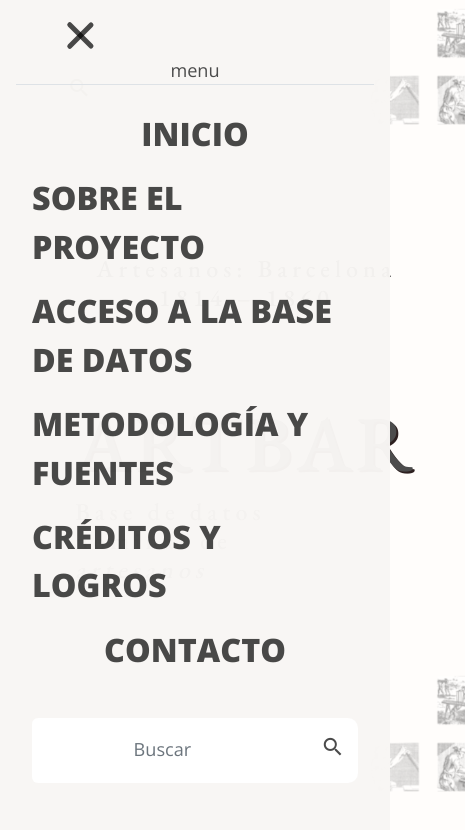
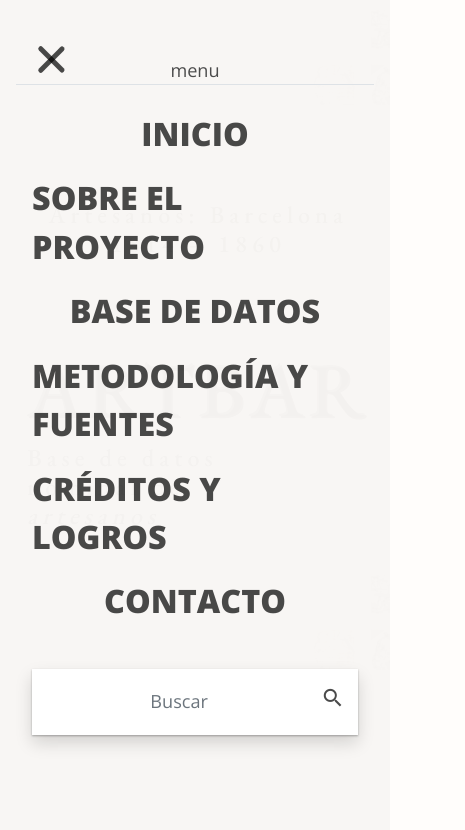
Before and after one commit to prrr17/Artbar, a plain HTML site: page index.html in a window 390 px wide. Both pictures are taken after a click on the label "Toggle navigation". Shown: the whole page, 465 px wide, since content can reach past the window. Drawn offline with nearby package versions, Linux system fonts and the light colour scheme; files that its build step writes are made by us from their sources.

Commit message:
form fixed, and others

```diff
--- a/index.html
+++ b/index.html
@@ -71,7 +71,7 @@
               </div>
               <div class="modal-body">
                 <ul
-                  class="navbar-nav d-flex flex-column justify-content-center align-items-center"
+                  class="navbar-nav justify-content-center align-items-center"
                   id="navbar-list"
                 >
                   <li class="nav-item">
@@ -89,7 +89,7 @@
                       class="nav-link"
                       href="/base-datos.html"
                       id="base-datos-link"
-                      >ACCESO A LA BASE DE DATOS</a
+                      >BASE DE DATOS</a
                     >
                   </li>
                   <li class="nav-item">
@@ -111,7 +111,7 @@
                     >
                   </li>
                 </ul>
-                <div class="search-wrapper">
+                <div class="search-wrapper shadow">
                   <form class="d-flex" id="search-form-in">
                     <input
                       class="form-control form-buscar"
@@ -119,6 +119,7 @@
                       placeholder="Buscar"
                       aria-label="Buscar"
                       id="search-input-in"
+                      alt="búsqueda"
                     />
                     <button class="btn btn" type="submit" id="search-button-in">
                       <span
@@ -135,31 +136,10 @@
           </div>
         </div>
       </div>
-      <div class="search-wrapper" id="search-wrapper-out">
-        <form class="d-flex" id="search-form-out">
-          <div class="search-box">
-            <input
-              class="form-control"
-              type="search"
-              placeholder="Buscar"
-              aria-label="Buscar"
-              id="search-input-out"
-            />
-            <button class="btn btn" type="submit" id="search-button-out">
-              <span
-                class="material-icons search out"
-                id="google-icon-search-out"
-              >
-                search
-              </span>
-            </button>
-          </div>
-        </form>
-      </div>
     </nav>
 
     <section class="landing-page" id="home">
-      <div class="art-box mx-5 my-5">
+      <div class="art-box">
         <button class="artesanos-title d-flex my-5 px-3 py-2">
           <h5 class="artesanos-text">Artesanos: Barcelona 1814 – 1860</h5>
         </button>
--- a/src/styles.css
+++ b/src/styles.css
@@ -65,6 +65,7 @@
 
   --margin-left: var(--space-xl);
   --margin-top: var(--space-xl);
+  --margin-left-sm-scr: var(--space-m-l);
 
   --bar-width: var(--space-m-l);
   --bar-height: var(--space-3xs);
@@ -72,6 +73,12 @@
   --hamburger-margin: 4%;
   --animation-timing: 200ms ease-in-out;
   --hamburger-height: calc(var(--bar-height) * 3 + var(--hamburger-gap) * 2);
+}
+
+html,
+body {
+  max-width: 100%;
+  overflow-x: hidden;
 }
 
 body {
@@ -95,6 +102,12 @@ main {
   margin-left: var(--margin-left);
   margin-top: var(--margin-top);
   overflow-x: hidden;
+}
+
+@media (max-width: 576px) {
+  main {
+    margin-left: var(--space-m-l);
+  }
 }
 
 h1 {
@@ -144,10 +157,7 @@ a {
 }
 
 /* HEADER */
-
 .artbar-logo {
-  display: flex;
-  justify-content: center;
   display: flex;
   justify-content: center;
   background-image: url('/src/photos/4-black.png');
@@ -156,18 +166,26 @@ a {
   background-repeat: no-repeat;
 }
 
-.navbar-brand img {
+.navbar-brand {
   height: var(--step-0);
   margin-top: var(--margin-top);
+  text-transform: capitalize;
+  opacity: 80%;
+  background-image: linear-gradient (45deg, #ffecec, #ebebeb);
+}
+
+.artbar-logo {
+  color: var(--artbarrojo1);
 }
 
 .artbar-logo:hover {
   background-image: none;
+  color: var(--black-l-op);
 }
 
 /*NAVBAR*/
-
 .navbar {
+  margin-top: var(--space-m-l);
   margin-left: var(--margin-left);
   padding-top: var(--space-m-l);
 }
@@ -213,13 +231,14 @@ a {
 }
 
 /* Underline on hover */
-.nav-item {
+
+.nav-link {
   display: inline-block;
   position: relative;
   color: var(--artblack);
 }
 
-.nav-item::after {
+.nav-link::after {
   content: '';
   position: absolute;
   width: 100%;
@@ -238,7 +257,7 @@ a {
   transition: 0.3s 0s, background-position 0.3s calc(0.3s - var(--_s, 0s));
 }
 
-.nav-item:hover::after {
+.nav-link:hover::after {
   transform: scaleX(1);
   transform-origin: bottom left;
 }
@@ -247,10 +266,6 @@ a {
 .material-icons {
   font-size: var(--step-1) !important;
   color: var(--artblack);
-}
-
-#search-input-out {
-  display: none;
 }
 
 .search-box {
@@ -268,33 +283,28 @@ a {
     0 0 8px rgba(241, 241, 241, 0.6);
 }
 
-.form-control::placeholder {
+#search-input-in {
+  text-align: center;
+  padding-left: var(--margin-left);
+}
+
+#search-input-in::placeholder {
   text-align: center;
   font-size: var(--step-0);
   font-weight: 300;
 }
 
-input {
-  text-align: center;
+input:focus::placeholder {
+  color: transparent;
+  margin-left: var(--margin-left);
 }
 
-::-webkit-input-placeholder {
-  text-align: center;
+#search-input-in .form-control:active:focus {
+  border: none;
+  box-shadow: none;
+  padding-left: var(--margin-left);
 }
 
-:-moz-placeholder {
-  text-align: center;
-}
-
-input:focus::placeholder {
-  color: transparent;
-}
-
-.form-control:active:focus {
-  border: none;
-  box-shadow: none;
-  /* outline: white; no va :() */
-}
 #search-wrapper-in {
   margin: 0 var(--space-3xl) 0 var(--space-3xl);
 }
@@ -302,12 +312,11 @@ input:focus::placeholder {
 #search-form-in {
   background-color: white;
   max-height: fit-content;
-  border-radius: 10px;
+  border-radius: 0px;
   margin-top: var(--space-l);
-}
-
-#search-wrapper-out {
-  margin-top: var(--space-s);
+  border: 2px solid var(--artgray) 0.5;
+  box-shadow: 0 1px 2px rgba(0, 0, 0, 0.3);
+  overflow: hidden;
 }
 
 #menu-modal-label2 {
@@ -322,6 +331,12 @@ input:focus::placeholder {
 /*icons animation (based on WebDevSimplified video)*/
 .hamburger-menu:has(input:checked) + .modal-content {
   translate: 0;
+}
+
+@media (max-width: 576px) {
+  .hamburger-menu {
+    margin-left: calc(var(--space-m-l) * -1) !important;
+  }
 }
 
 .hamburger-menu {
@@ -392,7 +407,7 @@ input:focus::placeholder {
   display: flex;
   align-items: center;
   justify-content: center;
-  margin: var(--space-m-l);
+  margin: var(--margin-left-sm-scr);
 }
 
 .bg-home {
@@ -407,13 +422,22 @@ input:focus::placeholder {
 
 /* based on https://css-tricks.com/cool-hover-effects-that-use-css-text-shadow/ */
 .art-box {
-  margin: 0;
+  margin-top: var(--space-2xl-3xl);
+  padding-left: var(--margin-left);
   display: grid;
   gap: 20px;
   place-content: center;
 }
 
+@media (max-width: 576px) {
+  .art-box {
+    margin-top: var(--margin-top);
+    padding-left: 0;
+  }
+}
+
 .artesanos-title {
+  color: var(--artblack);
   font-family: var(--font-titles);
   letter-spacing: var(--space-3xs);
   flex-direction: row;
@@ -445,10 +469,9 @@ input:focus::placeholder {
 }
 
 .artbar-text {
-  /* letter-spacing: calc((100% - (var(--step-5))) / 6);
-  letter-spacing: var(--step-0); */
   letter-spacing: var(--space-3xs);
-  color: var(--artgray);
+  color: var(--black-l-op);
+  opacity: 80%;
   font-weight: 500;
   text-shadow: 1px 1px 35px rgb(255, 255, 255);
   text-shadow: 2px 2px rgb(45, 32, 32);
@@ -481,6 +504,7 @@ input:focus::placeholder {
 
 .text-col {
   max-width: 100%;
+  max-height: max-content;
 }
 
 .text-container {
@@ -490,6 +514,7 @@ input:focus::placeholder {
 .artbar-p {
   font-family: var(--font-titles);
   color: var(--artgray);
+  text-transform: capitalize;
 }
 
 .red-text {
@@ -574,7 +599,7 @@ input:focus::placeholder {
 
 /*CRÉDTOS*/
 .grupo-box {
-  gap: 3em;
+  gap: var(--space-3xs);
   max-height: var(--space-2xl-3xl);
   align-items: center;
 }
@@ -681,6 +706,11 @@ input:focus::placeholder {
   border: none;
 }
 
+#form_message:focus::placeholder {
+  color: transparent;
+  margin-left: var(--margin-left);
+}
+
 .pie {
   font-size: var(--step--2);
   margin-top: var(--space-m);
```
Also changed, not shown: base-datos.html (+3 -4 lines), contacto.html (+3 -4 lines), creditos.html (+18 -8 lines), metodologia.html (+8 -9 lines), proyecto.html (+4 -5 lines).
